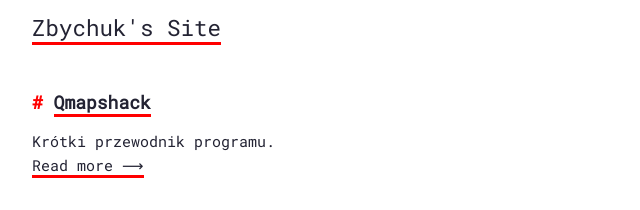
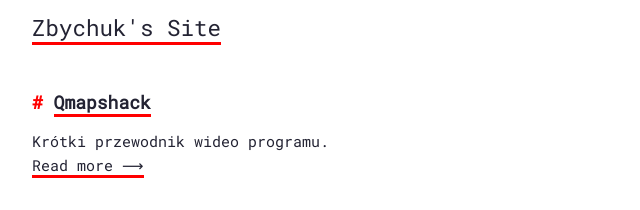
Before and after one commit to 0to2/0to2.github.io, a plain HTML site: page index.html in a window 1280 px wide. Shown: the top 210 px of the page, 58-698 px from the left. Drawn offline with Linux system fonts and the light colour scheme.

Commit message:
rebuilding site śro, 29 kwi 2020, 02:34:48 CEST

```diff
--- a/index.html
+++ b/index.html
@@ -39,7 +39,7 @@
 					 </time>
 					<span class="description">
 
-						Krótki przewodnik programu.
+						Krótki przewodnik wideo programu.
 
 					</span><br/>
 					<a href="/posts/it/qmapshack/">Read more ⟶</a>
```
Also changed, not shown: posts/it/qmapshack/index.html (+2 -2 lines).
